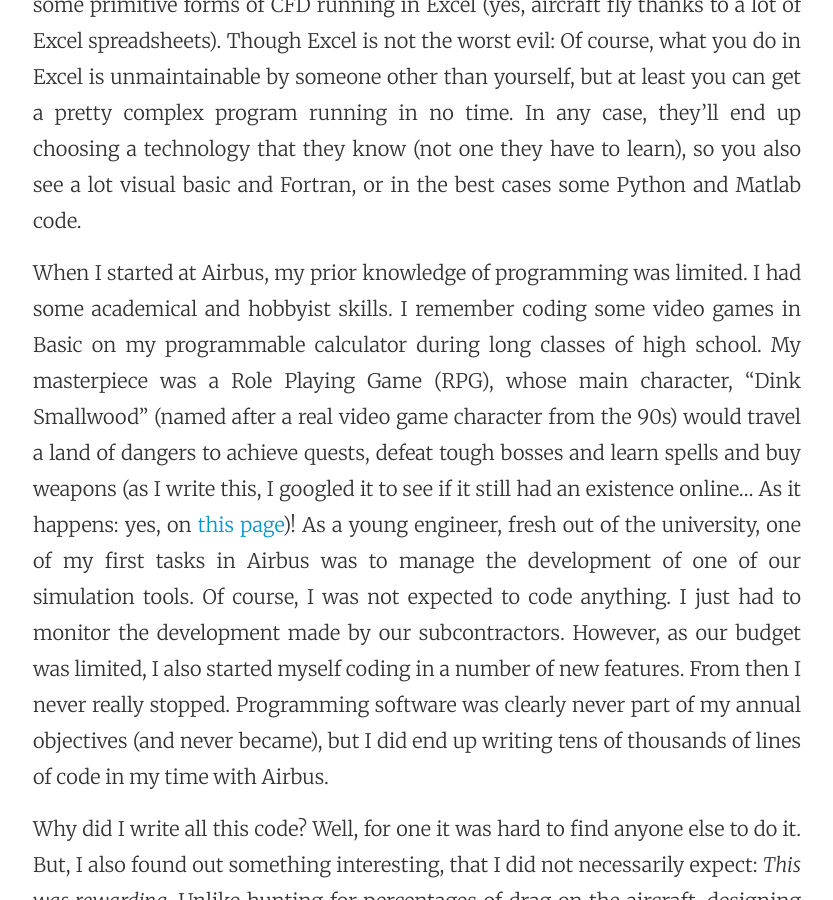
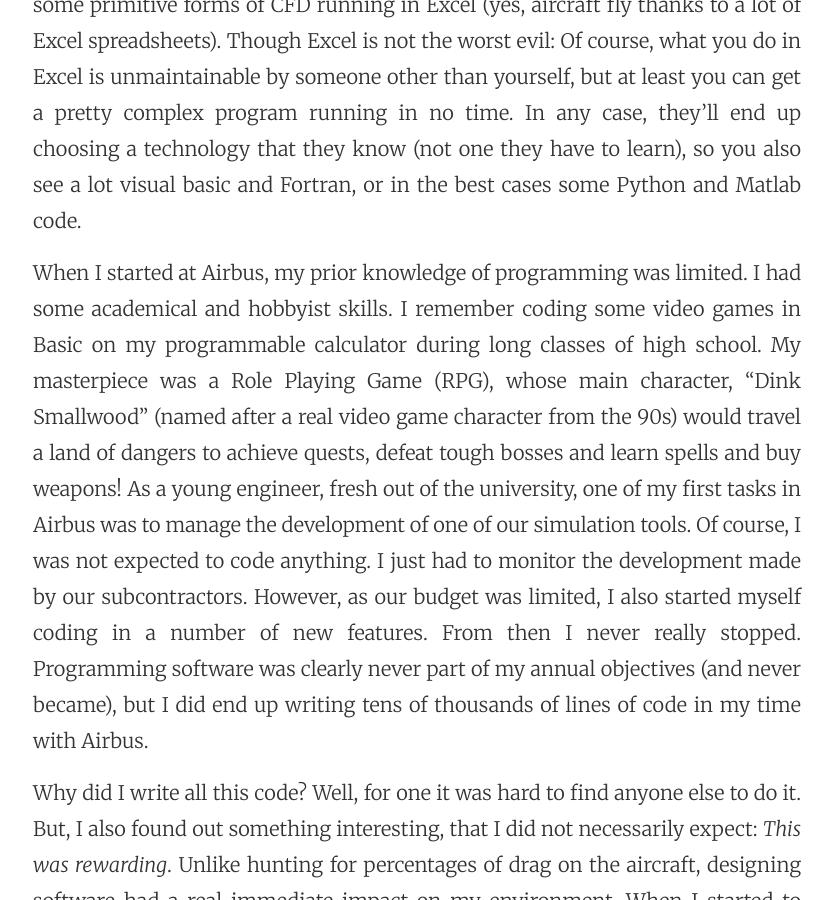
Before and after one commit to ericleib/ericleib.github.io, a Jekyll site: the page built from _posts/2015-01-15-designing-aircraft-vs.-designing-code.markdown, in a window 1280 px wide and 900 px high, scrolled down 4904 px. Shown: the whole window, without its empty margins (223-1056 px from the left). Built offline with Jekyll 4.4.1, drawn with Linux system fonts in a browser that asks for light colours.

Commit message:
Update 2015-01-15-designing-aircraft-vs.-designing-code.markdown

```diff
--- a/_posts/2015-01-15-designing-aircraft-vs.-designing-code.markdown
+++ b/_posts/2015-01-15-designing-aircraft-vs.-designing-code.markdown
@@ -25,7 +25,7 @@
 
 Some aeronautical engineers see this and think: *Damn, I really really badly need a piece of software to be written so I can do my job properly, but going through this way of working seems utterly inefficient*. So they decide to go underground and write their own piece of software for their personal need. They know exactly what they need, and they choose a technical solution that, from their point of view, answers best to their need. In a vast majority of cases this choice will be bad, or what they need was already coded by someone else, and most certainly what they'll end up doing won't be compatible with the rest of the software that they use. In many, many cases, they'll just create a monstrous Excel spreadsheet. I've even seen some primitive forms of CFD running in Excel (yes, aircraft fly thanks to a lot of Excel spreadsheets). Though Excel is not the worst evil: Of course, what you do in Excel is unmaintainable by someone other than yourself, but at least you can get a pretty complex program running in no time. In any case, they'll end up choosing a technology that they know (not one they have to learn), so you also see a lot visual basic and Fortran, or in the best cases some Python and Matlab code.
 
-When I started at Airbus, my prior knowledge of programming was limited. I had some academical and hobbyist skills. I remember coding some video games in Basic on my programmable calculator during long classes of high school. My masterpiece was a Role Playing Game (RPG), whose main character, "Dink Smallwood" (named after a real video game character from the 90s) would travel a land of dangers to achieve quests, defeat tough bosses and learn spells and buy weapons (as I write this, I googled it to see if it still had an existence online... As it happens: yes, on [this page](http://www.tisoftwares.net16.net/jeux-basic-z80.html))! As a young engineer, fresh out of the university, one of my first tasks in Airbus was to manage the development of one of our simulation tools. Of course, I was not expected to code anything. I just had to monitor the development made by our subcontractors. However, as our budget was limited, I also started myself coding in a number of new features. From then I never really stopped. Programming software was clearly never part of my annual objectives (and never became), but I did end up writing tens of thousands of lines of code in my time with Airbus.
+When I started at Airbus, my prior knowledge of programming was limited. I had some academical and hobbyist skills. I remember coding some video games in Basic on my programmable calculator during long classes of high school. My masterpiece was a Role Playing Game (RPG), whose main character, "Dink Smallwood" (named after a real video game character from the 90s) would travel a land of dangers to achieve quests, defeat tough bosses and learn spells and buy weapons! As a young engineer, fresh out of the university, one of my first tasks in Airbus was to manage the development of one of our simulation tools. Of course, I was not expected to code anything. I just had to monitor the development made by our subcontractors. However, as our budget was limited, I also started myself coding in a number of new features. From then I never really stopped. Programming software was clearly never part of my annual objectives (and never became), but I did end up writing tens of thousands of lines of code in my time with Airbus.
 
 Why did I write all this code? Well, for one it was hard to find anyone else to do it. But, I also found out something interesting, that I did not necessarily expect: *This was rewarding*. Unlike hunting for percentages of drag on the aircraft, designing software had a real immediate impact on my environment. When I started to produce good software we became more productive. We could do more with less, deliver faster and safer results, and use our brains for important problems, not monkey work. This felt useful, this felt good. The idea that my software would enable Airbus to deliver better aircraft just felt as good as actually designing them. In fact, it sort of felt better because this software might still run long after I would have left the company. I actually hate opposing aircraft design and software design. Everybody uses Excel for all sorts of things, and this is considered as part of aircraft design. It is, in fact, also software design: a spreadsheet is just a way to write a program in an easy and quick way. It is not very elegant and powerful, but it works. Arguing that aeronautical engineers should rather not write software is simply an encouragement to stick with the less elegant and powerful ways of working.
 
```
